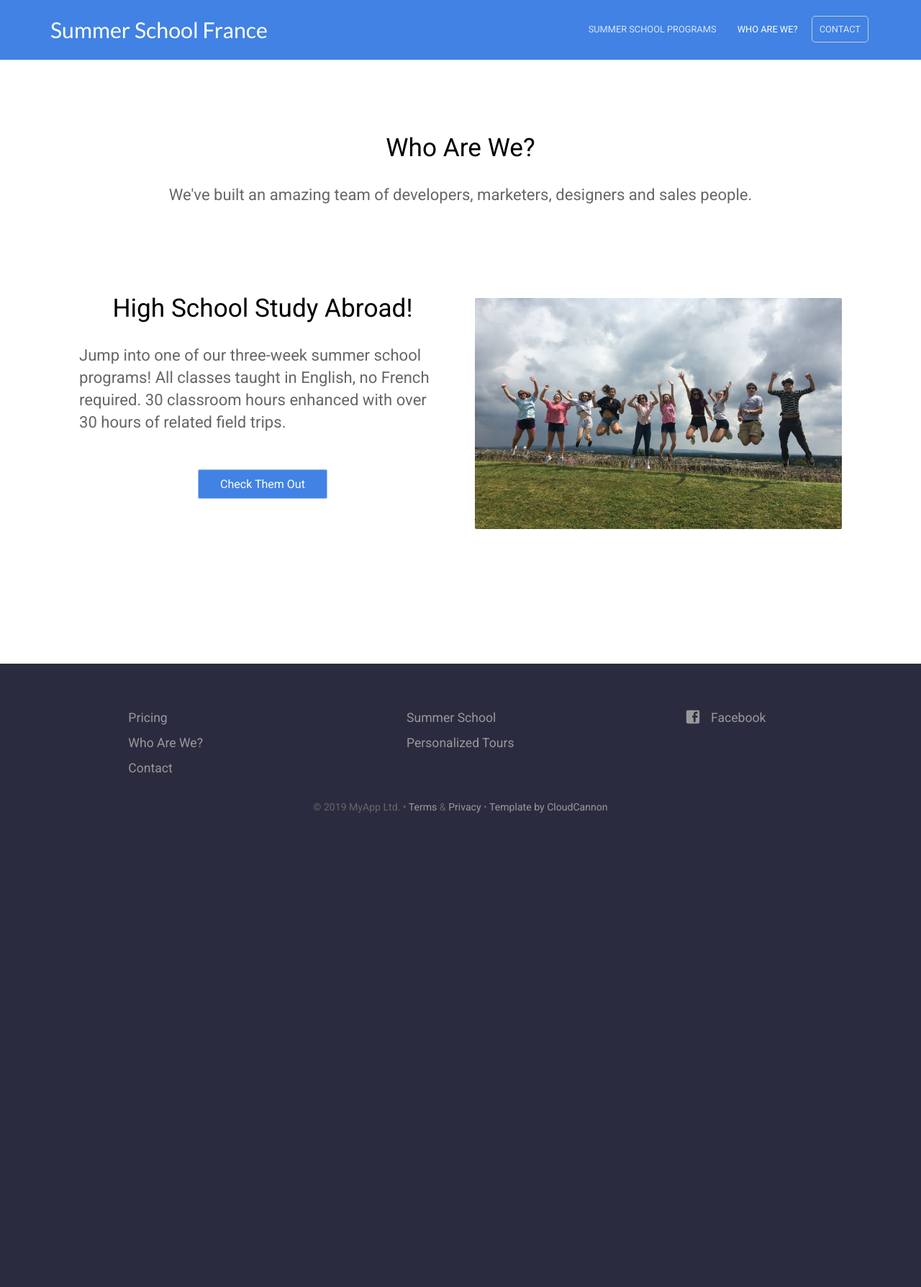
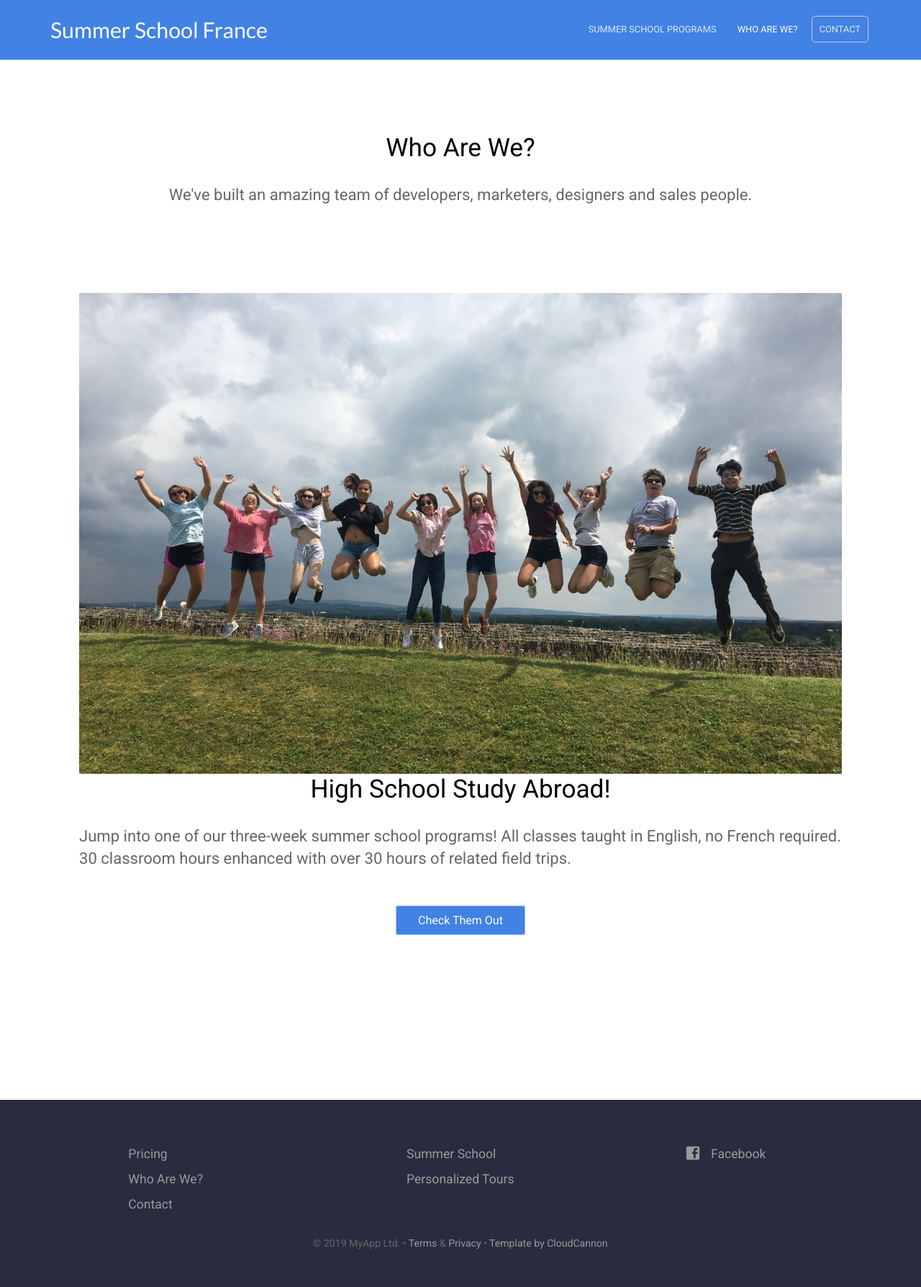
Before and after one commit to baritchie/project1, a Jekyll site: the page built from whoweare.html, in a window 1280 px wide. Shown: the whole page at 72% size. Built offline with Jekyll 4.4.1, drawn with Linux system fonts in a browser that asks for light colours; before the commit the page ends 1182 px from its top, so only the background shows below that.

Commit message:
Updated 'whoweare.html' via CloudCannon

```diff
--- a/whoweare.html
+++ b/whoweare.html
@@ -4,15 +4,17 @@ description: We've built an amazing team of developers, marketers, designers and
 ---
 <div class="content">
 	<section>
+	    <div class="container flex">
+	        <div class="image">
+				<img alt="Screenshot" class="screenshot editable" src="/uploads/img-1588.jpg" width="794" srcset="/uploads/img-1588.jpg 794w, /uploads/img-1588@2x.jpg 1588w" />
+			</div>
+	    </div>
 		<div class="container flex">
 			<div class="text editable">
 				<h2>High School Study Abroad!</h2>
 				<p>Jump into one of our three-week summer school programs! All classes taught in English, no French required. 30 classroom hours enhanced with over 30 hours of related field trips.</p>
 				<div class="cta button center-text"><a href="/summerschoolprograms/">Check Them Out</a></div>
 			</div>
-			<div class="image">
-				<img alt="Screenshot" class="screenshot editable" src="/uploads/img-1588.jpg" width="794" srcset="/uploads/img-1588.jpg 794w, /uploads/img-1588@2x.jpg 1588w" />
-			</div>
 		</div>
 	</section>
 </div>
```
